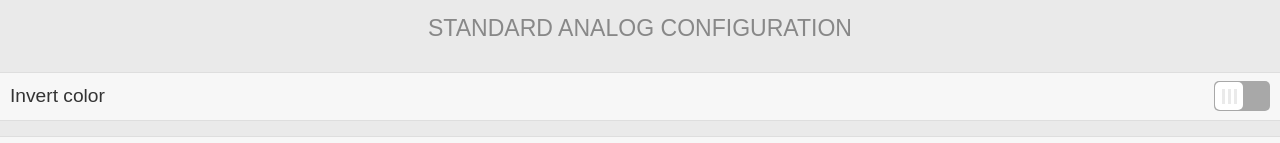
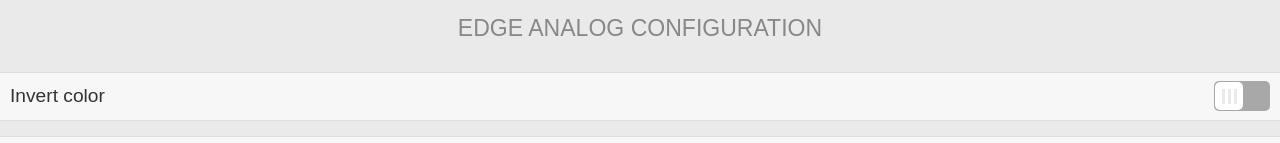
Before and after one commit to imoto-yuya-1234/edge_analog, a plain HTML site: page index.html in a window 1280 px wide. Shown: the top 143 px of the page. Drawn offline with Linux system fonts and the light colour scheme.

Commit message:
mofify title

```diff
--- a/index.html
+++ b/index.html
@@ -1,7 +1,7 @@
 <!DOCTYPE html>
 <html>
   <head>
-  <title>Standard Analog Configuration</title>
+  <title>Edge Analog Configuration</title>
   <link rel='stylesheet' type='text/css' href='css/slate.min.css'>
   <script src='js/slate.min.js'></script>
   <style>
@@ -18,7 +18,7 @@
   </head>
 
   <body>
-    <h1 class='title'>Standard Analog Configuration</h1>
+    <h1 class='title'>Edge Analog Configuration</h1>
 
     <div class='item-container'>
       <div class='item-container-content'>
```
